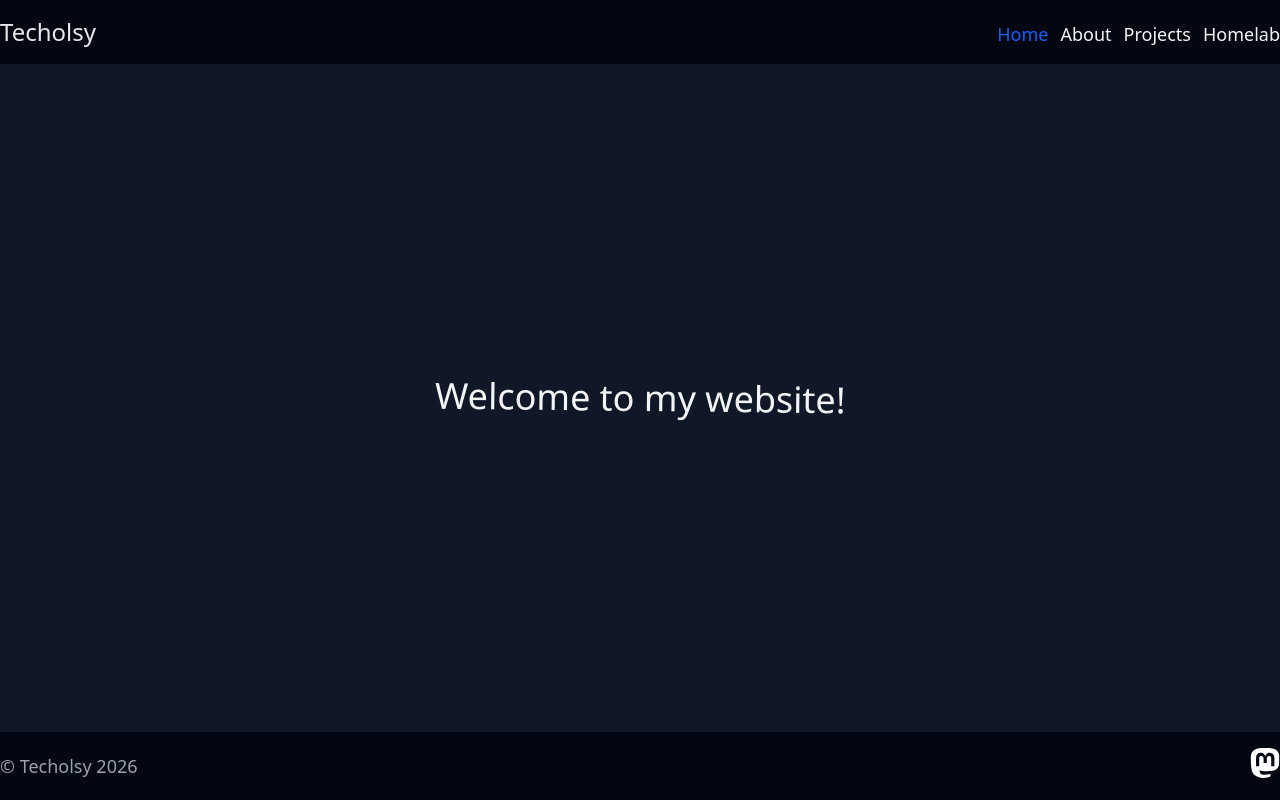
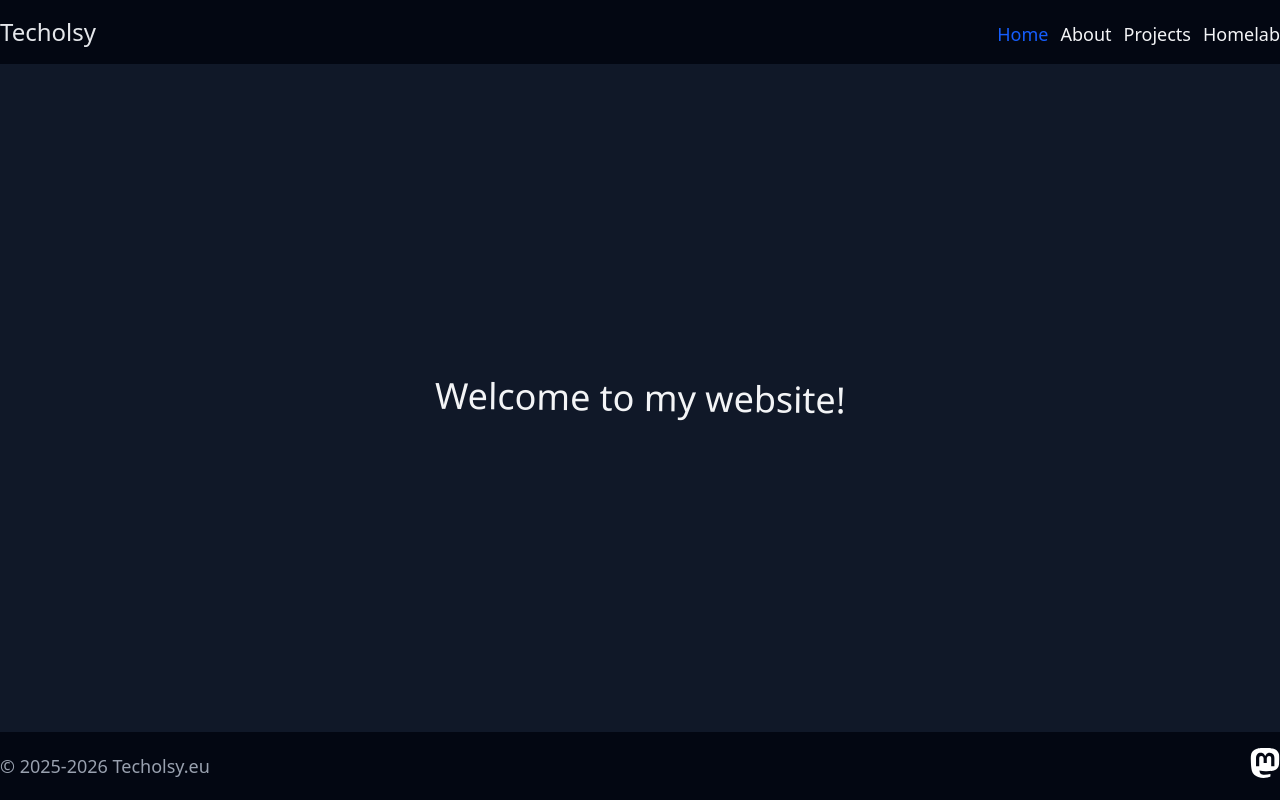
Before and after one commit to techolsy/techolsy-website, a SvelteKit app: page / in a window 1280 px wide. Built offline with nearby package versions, Linux system fonts and the light colour scheme; some icons are missing.

Commit message:
src/routes/Footer: changed copyright year
Signed-off-by: techolsy <alexander@techolsy.eu>

```diff
--- a/src/routes/Footer.svelte
+++ b/src/routes/Footer.svelte
@@ -7,7 +7,7 @@
 <div class="flex w-full bg-gray-950">
   <div class="flex justify-between container mx-auto py-4">
     <div class="flex items-center justify-center">
-      <p class="text-lg text-gray-400">&copy Techolsy 2026</p>
+      <p class="text-lg text-gray-400">&copy 2025-2026 Techolsy.eu</p>
     </div>
     <div class="flex">
       <a href="mailto:alexander@techolsy.eu">
```
